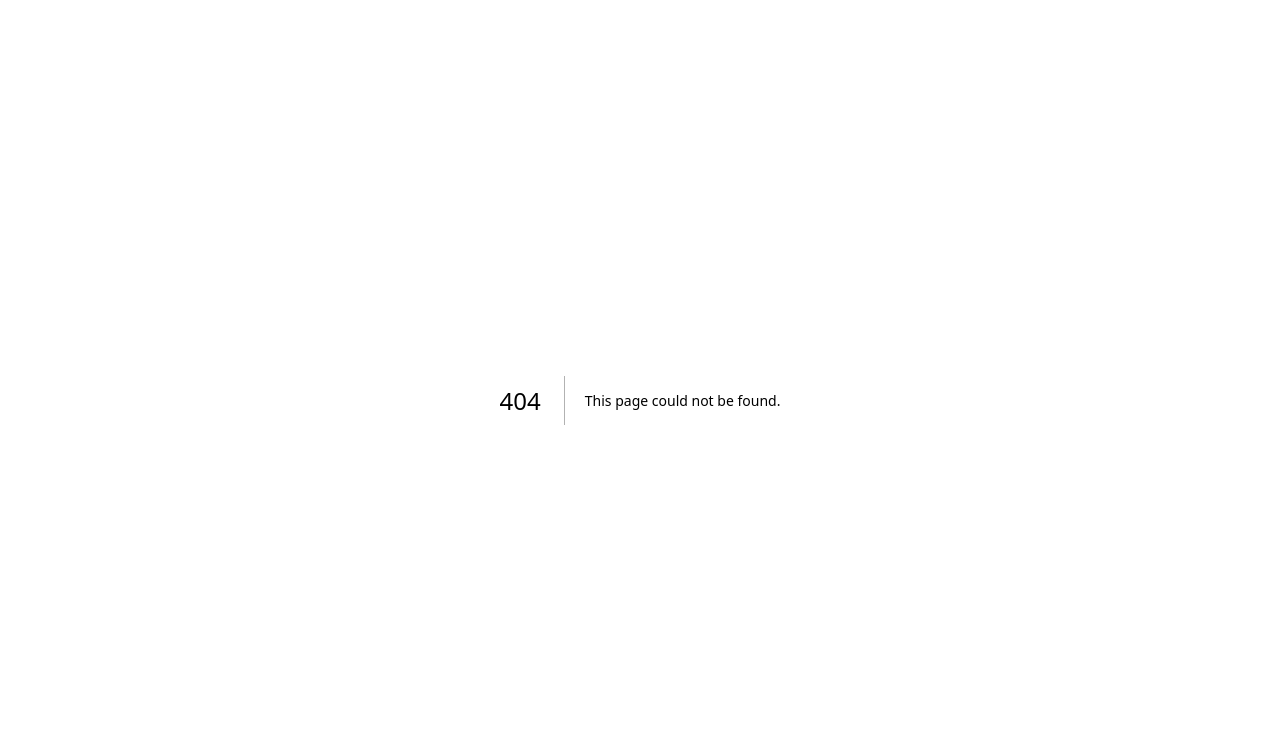
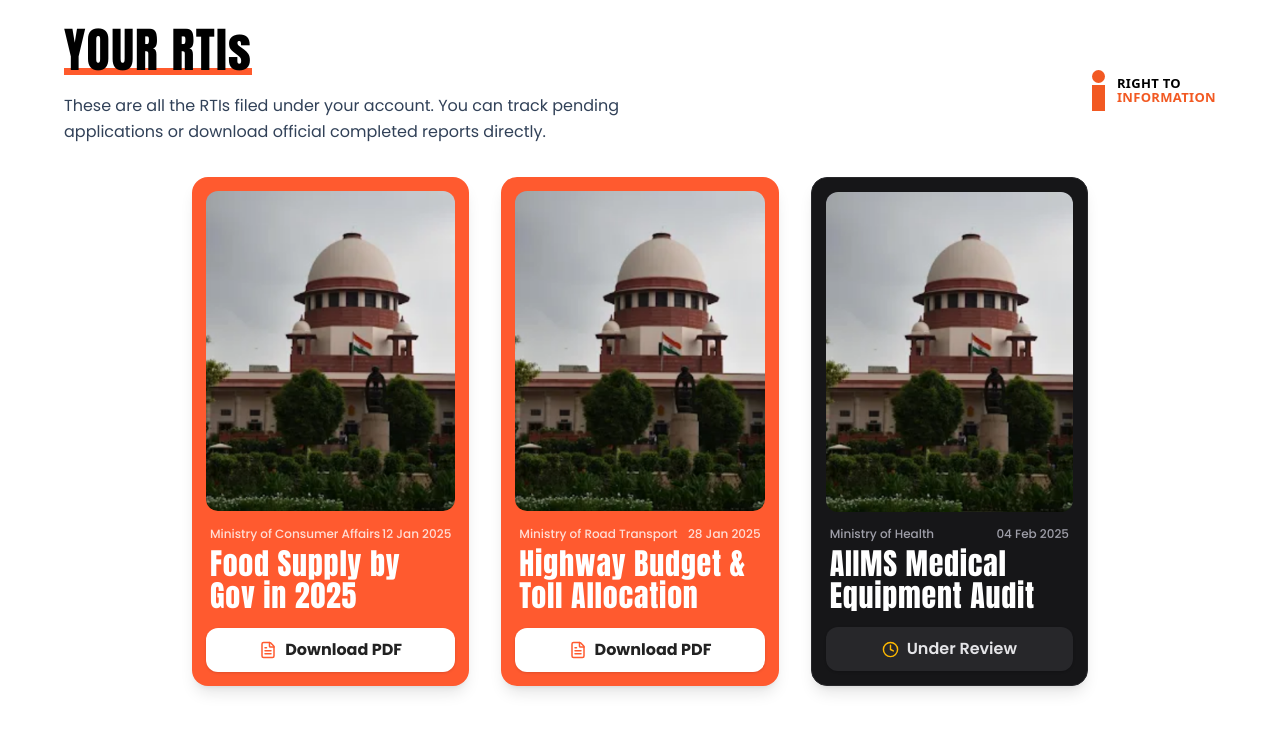
Before and after one commit to CYCNO/RTI-Web-Redesign, a Next.js app: page /view-history in a window 1280 px wide. Before the commit this address had no page. Shown: the top 732 px of the page. Built offline with nearby package versions, Linux system fonts and the light colour scheme.

Commit message:
added history

```diff
--- a/app/page.tsx
+++ b/app/page.tsx
@@ -21,21 +21,21 @@ export default function Home() {
           <div className="nav flex gap-10 px-2 items-center ">
             <div className="pt-2 flex gap-10 items-center">
 
-            <a
-              href="#home"
+            <Link
+              href="/submit-request"
               className="group relative inline-block text-lg leading-none pb-1 text-black hover:text-[#F25922] transition-colors duration-300"
             >
               <span>Submit Request</span>
               <span className="absolute bottom-0 left-0 h-1 w-6 bg-[#F25922] rounded-full group-hover:w-full transition-all duration-300 ease-out" />
-            </a>
+            </Link>
 
-            <a
-              href="#about"
+            <Link
+              href="/view-history"
               className="group relative inline-block text-lg leading-none pb-1 text-black hover:text-[#F25922] transition-colors duration-300"
             >
               <span>View History</span>
               <span className="absolute bottom-0 left-0 h-1 w-6 bg-[#F25922] rounded-full group-hover:w-full transition-all duration-300 ease-out" />
-            </a>
+            </Link>
 
             <a
               href="#services"
@@ -86,9 +86,9 @@ export default function Home() {
                     Read Manual
                   </button>
 
-                  <button className="rounded-full bg-[#ff5a2c] px-5 py-2 text-lg font-medium text-white shadow-sm transition cursor-pointer hover:bg-[#e94b20]">
+                  <Link href="/submit-request" className="rounded-full bg-[#ff5a2c] px-5 py-2 text-lg font-medium text-white shadow-sm transition cursor-pointer hover:bg-[#e94b20]">
                     Ask Today →
-                  </button>
+                  </Link>
                 </div>
               </div>
 
--- /dev/null
+++ b/app/submit-request/page.tsx
@@ -0,0 +1,7 @@
+export default function Submit() {
+  return(
+    <>
+      <div>Submit Request</div>
+    </>
+  )
+}
--- /dev/null
+++ b/app/view-history/page.tsx
@@ -0,0 +1,150 @@
+import Link from "next/link";
+import { Poppins, Anton } from "next/font/google";
+import RTILogo from "@/components/RTILogo";
+import { FileText, Clock, CheckCircle2, AlertCircle } from "lucide-react";
+
+const poppins = Poppins({
+  subsets: ["latin"],
+  weight: ["400", "500", "600", "700"],
+});
+
+const anton = Anton({
+  weight: "400",
+  subsets: ["latin"],
+});
+
+interface ReportItem {
+  id: string;
+  title: string;
+  image: string;
+  status: "completed" | "pending";
+  date: string;
+  refNumber: string;
+  department: string;
+}
+
+const mockReports: ReportItem[] = [
+  {
+    id: "1",
+    title: "Food Supply by Gov in 2025",
+    image: "/supreme-court.png",
+    status: "completed",
+    date: "12 Jan 2025",
+    refNumber: "RTI/2025/FS-902",
+    department: "Ministry of Consumer Affairs",
+  },
+  {
+    id: "2",
+    title: "Highway Budget & Toll Allocation",
+    image: "/supreme-court.png",
+    status: "completed",
+    date: "28 Jan 2025",
+    refNumber: "RTI/2025/NH-418",
+    department: "Ministry of Road Transport",
+  },
+  {
+    id: "3",
+    title: "AIIMS Medical Equipment Audit",
+    image: "/supreme-court.png",
+    status: "pending",
+    date: "04 Feb 2025",
+    refNumber: "RTI/2025/MH-102",
+    department: "Ministry of Health",
+  },
+];
+
+interface ReportCardProps {
+  report: ReportItem;
+}
+
+function ReportCard({ report }: ReportCardProps) {
+  const isCompleted = report.status === "completed";
+
+  return (
+    <div
+      className={`flex flex-col justify-between overflow-hidden rounded-2xl p-3.5 shadow-lg ${
+        isCompleted
+          ? "bg-[#ff5a2f]"
+          : "bg-[#161618] border border-zinc-800"
+      }`}
+    >
+      {/* Top Image */}
+      <div className="overflow-hidden rounded-xl bg-black/10">
+        <img
+          src={report.image}
+          alt={report.title}
+          className="h-[320px] w-full object-cover"
+        />
+      </div>
+
+      {/* Card Body */}
+      <div className="px-1 pt-3.5 pb-2">
+        <div
+          className={`flex items-center justify-between text-xs font-medium mb-1.5 ${
+            isCompleted ? "text-white/80" : "text-zinc-400"
+          }`}
+        >
+          <span>{report.department}</span>
+          <span>{report.date}</span>
+        </div>
+
+        <h2
+          className={`${anton.className} text-2xl sm:text-3xl leading-[1.05] tracking-wide text-white line-clamp-2`}
+        >
+          {report.title}
+        </h2>
+      </div>
+
+      {/* Action Button */}
+      {isCompleted ? (
+        <button className="cursor-pointer mt-2 flex h-11 w-full items-center justify-center gap-2 rounded-xl bg-white font-bold text-[#222222] shadow-sm transition-colors hover:bg-gray-100 active:scale-[0.98]">
+          <FileText size={18} className="text-[#ff5a2f]" />
+          <span>Download PDF</span>
+        </button>
+      ) : (
+        <button className="cursor-default mt-2 flex h-11 w-full items-center justify-center gap-2 rounded-xl bg-zinc-800 font-semibold text-zinc-200 shadow-sm">
+          <Clock size={17} className="text-amber-400" />
+          <span>Under Review</span>
+        </button>
+      )}
+    </div>
+  );
+}
+
+export default function History() {
+  return (
+    <div className={poppins.className}>
+      {/* Top Header */}
+      <div className="px-8 sm:px-16 py-8 mx-auto flex flex-col sm:flex-row sm:items-center sm:justify-between gap-4">
+        <div>
+          <h1
+            className={`${anton.className} text-5xl leading-[0.75] tracking-wide text-black inline-block border-b-7 border-[#ff5a2c] pb-0`}
+          >
+            YOUR RTIs
+          </h1>
+          <p className="max-w-xl leading-relaxed mt-4 text-slate-700 text-sm sm:text-base">
+            These are all the RTIs filed under your account. You can track pending
+            applications or download official completed reports directly.
+          </p>
+        </div>
+
+        <div className="self-start sm:self-auto">
+          <Link href="/" className="inline-block hover:opacity-90 transition-opacity">
+            <RTILogo size={13} />
+          </Link>
+        </div>
+      </div>
+
+      {/* Reports Grid - 3 cards per row */}
+      <div className="px-8 sm:px-16 pb-16">
+        <div className="px-32 grid grid-cols-1 sm:grid-cols-2 lg:grid-cols-3 gap-8">
+          {mockReports.map((report) => (
+            <ReportCard key={report.id} report={report} />
+          ))}
+        </div>
+      </div>
+    </div>
+  );
+}
+
+// todo: add logo as per Ministry Department
--- a/components/TopProgressBar.tsx
+++ b/components/TopProgressBar.tsx
@@ -1,6 +1,6 @@
 "use client";
 
-import { useEffect, useState, Suspense } from "react";
+import { useEffect, useState, useRef, Suspense } from "react";
 import { usePathname, useSearchParams } from "next/navigation";
 
 function ProgressBarInner() {
@@ -9,39 +9,60 @@ function ProgressBarInner() {
   const [progress, setProgress] = useState(0);
   const [visible, setVisible] = useState(false);
 
+  const prevPathRef = useRef(`${pathname}?${searchParams.toString()}`);
+  const timerRef = useRef<NodeJS.Timeout | null>(null);
+  const intervalRef = useRef<NodeJS.Timeout | null>(null);
+
+  const clearAllTimers = () => {
+    if (intervalRef.current) clearInterval(intervalRef.current);
+    if (timerRef.current) clearTimeout(timerRef.current);
+  };
+
+  const finish = () => {
+    clearAllTimers();
+    setProgress(100);
+    timerRef.current = setTimeout(() => {
+      setVisible(false);
+      setProgress(0);
+    }, 250);
+  };
+
+  const start = () => {
+    clearAllTimers();
+    setVisible(true);
+    setProgress(20);
+
+    // Smooth incremental crawl
+    intervalRef.current = setInterval(() => {
+      setProgress((prev) => {
+        if (prev >= 85) {
+          if (intervalRef.current) clearInterval(intervalRef.current);
+          return 85;
+        }
+        if (prev < 45) return prev + 15;
+        if (prev < 70) return prev + 8;
+        return prev + 3;
+      });
+    }, 150);
+
+    // Absolute fallback safety timeout (never stay stuck)
+    timerRef.current = setTimeout(() => {
+      finish();
+    }, 3500);
+  };
+
   // Complete progress on route change
   useEffect(() => {
-    if (visible) {
-      setProgress(100);
-      const timer = setTimeout(() => {
-        setVisible(false);
-        setProgress(0);
-      }, 300);
-      return () => clearTimeout(timer);
+    const currentPath = `${pathname}?${searchParams.toString()}`;
+    if (prevPathRef.current !== currentPath) {
+      prevPathRef.current = currentPath;
+      if (visible) {
+        finish();
+      }
     }
-  }, [pathname, searchParams]);
+  }, [pathname, searchParams, visible]);
 
   useEffect(() => {
-    let interval: NodeJS.Timeout;
-
-    const handleStart = () => {
-      setVisible(true);
-      setProgress(15);
-
-      // Smooth increment simulating YouTube loading bar
-      interval = setInterval(() => {
-        setProgress((prev) => {
-          if (prev >= 90) {
-            clearInterval(interval);
-            return prev;
-          }
-          if (prev < 40) return prev + Math.random() * 15 + 10;
-          if (prev < 70) return prev + Math.random() * 8 + 5;
-          return prev + Math.random() * 3 + 1;
-        });
-      }, 150);
-    };
-
     const handleClick = (e: MouseEvent) => {
       const target = (e.target as HTMLElement).closest("a");
       if (!target) return;
@@ -49,7 +70,7 @@ function ProgressBarInner() {
       const href = target.getAttribute("href");
       if (!href) return;
 
-      // Ignore anchor jumps, new tabs, downloads, external links
+      // Ignore hash links, blank targets, downloads, or modifier keys
       if (
         href.startsWith("#") ||
         target.target === "_blank" ||
@@ -66,21 +87,25 @@ function ProgressBarInner() {
         const url = new URL(href, window.location.href);
         const currentUrl = new URL(window.location.href);
 
-        // Only trigger for same-origin navigation that changes route
         if (
           url.origin === currentUrl.origin &&
           (url.pathname !== currentUrl.pathname || url.search !== currentUrl.search)
         ) {
-          handleStart();
+          start();
         }
       } catch {
-        // Invalid URL, ignore
+        // ignore invalid urls
       }
     };
 
-    // Listen to popstate (back/forward navigation)
     const handlePopState = () => {
-      handleStart();
+      // Browser back/forward navigation - trigger quick complete animation
+      clearAllTimers();
+      setVisible(true);
+      setProgress(60);
+      setTimeout(() => {
+        finish();
+      }, 120);
     };
 
     document.addEventListener("click", handleClick, { capture: true });
@@ -89,9 +114,9 @@ function ProgressBarInner() {
     return () => {
       document.removeEventListener("click", handleClick, { capture: true });
       window.removeEventListener("popstate", handlePopState);
-      if (interval) clearInterval(interval);
+      clearAllTimers();
     };
-  }, [visible]);
+  }, []);
 
   if (!visible && progress === 0) return null;
 
```
